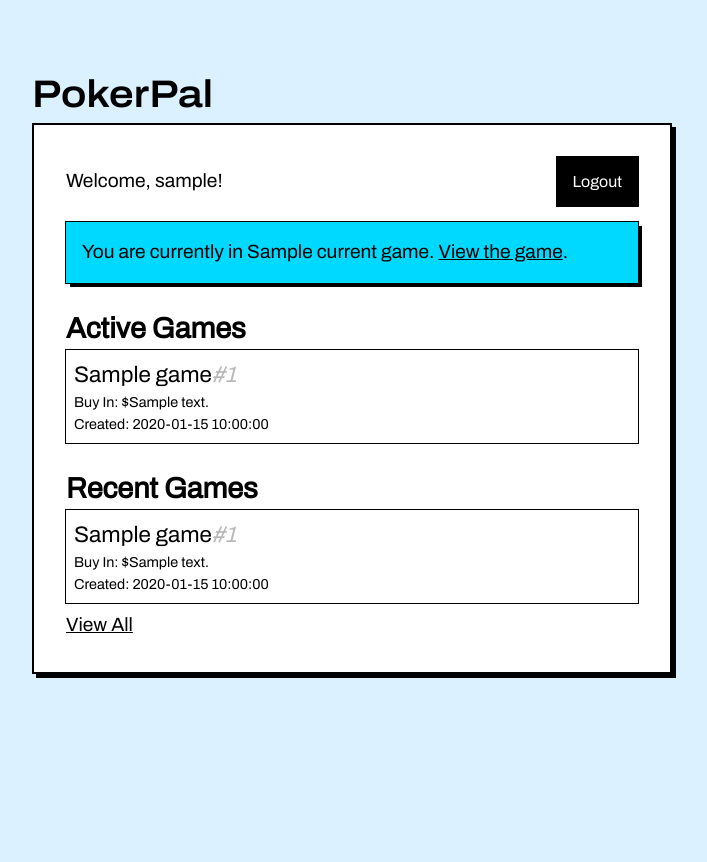
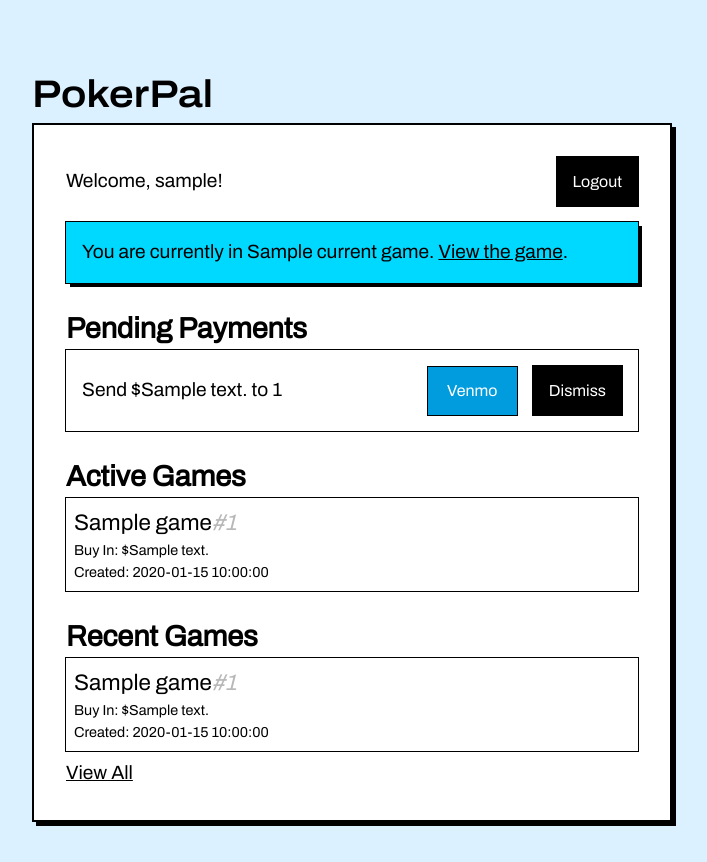
Before and after one commit to brianhang/pokerpals, a Flask app: template src/templates/game/list.html in a window 1280 px wide. Shown: the whole page, without its empty margins (288-995 px from the left). Before the commit the page ends 678 px from the top, so only its background shows below. Run offline with Flask 3, Linux system fonts and the light colour scheme; the template is opened without the code that fills it: most values are stand-ins (such as "Sample title", 1, 10 or a date in 2020); some libraries are stand-ins or nearby versions.

Commit message:
Show pending payment on home page

```diff
--- a/src/game/route.py
+++ b/src/game/route.py
@@ -66,8 +66,20 @@ def handle_game_list(player: Player) -> Response:
         reverse=True,
     )
     recent_games = game.repository.fetch_many(recent_game_ids, reverse=True)
+    payments = payment_repository.fetch_for_player(player.venmo_username)
+    payment_and_urls = []
 
-    return render_template('game/list.html', player=player, active_games=active_games, recent_games=recent_games, current_game=current_game)
+    for payment in payments:
+        venmo_url = utils.venmo.link.get_payment_url(
+            venmo_username=payment.to_player_id,
+            txn=utils.venmo.link.Transaction.PAY,
+            amount_cents=payment.cents,
+            is_mobile=request.MOBILE,
+            note=choice(VENMO_NOTES),
+        )
+        payment_and_urls.append((payment, venmo_url))
+
+    return render_template('game/list.html', player=player, active_games=active_games, recent_games=recent_games, current_game=current_game, payment_and_urls=payment_and_urls)
 
 
 def handle_history(player: Player) -> Response:
--- a/src/templates/game/list.html
+++ b/src/templates/game/list.html
@@ -1,6 +1,7 @@
 {% extends "layout.html" %}
 
 {% from "game/list_item.html" import game_list_item %}
+{% from "game/venmo_link.html" import venmo_link %}
 
 {% block body %}
 <div class="container">
@@ -13,6 +14,14 @@
     {% if current_game %}
     <div class="info">
         You are currently in {{ current_game.lobby_name }}. <a href="/g/{{ current_game.id }}/">View the game</a>.
+    </div>
+    {% endif %}
+    {% if payment_and_urls|length %}
+    <div>
+        <h2>Pending Payments</h2>
+        {% for payment, venmo_url in payment_and_urls %}
+        {{ venmo_link(payment, venmo_url, None) }}
+        {% endfor %}
     </div>
     {% endif %}
     <div>
```
Also changed, not shown: src/payment/repository.py (+10 -5 lines).
